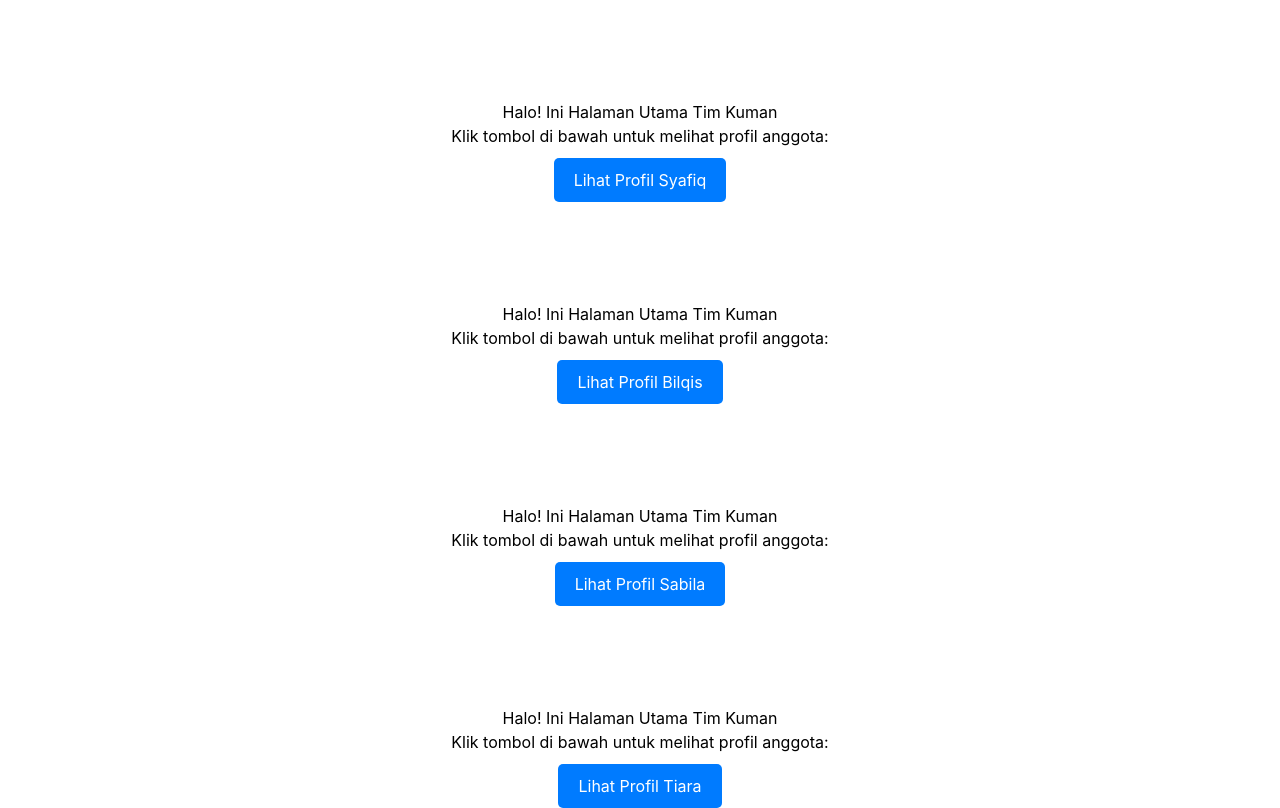
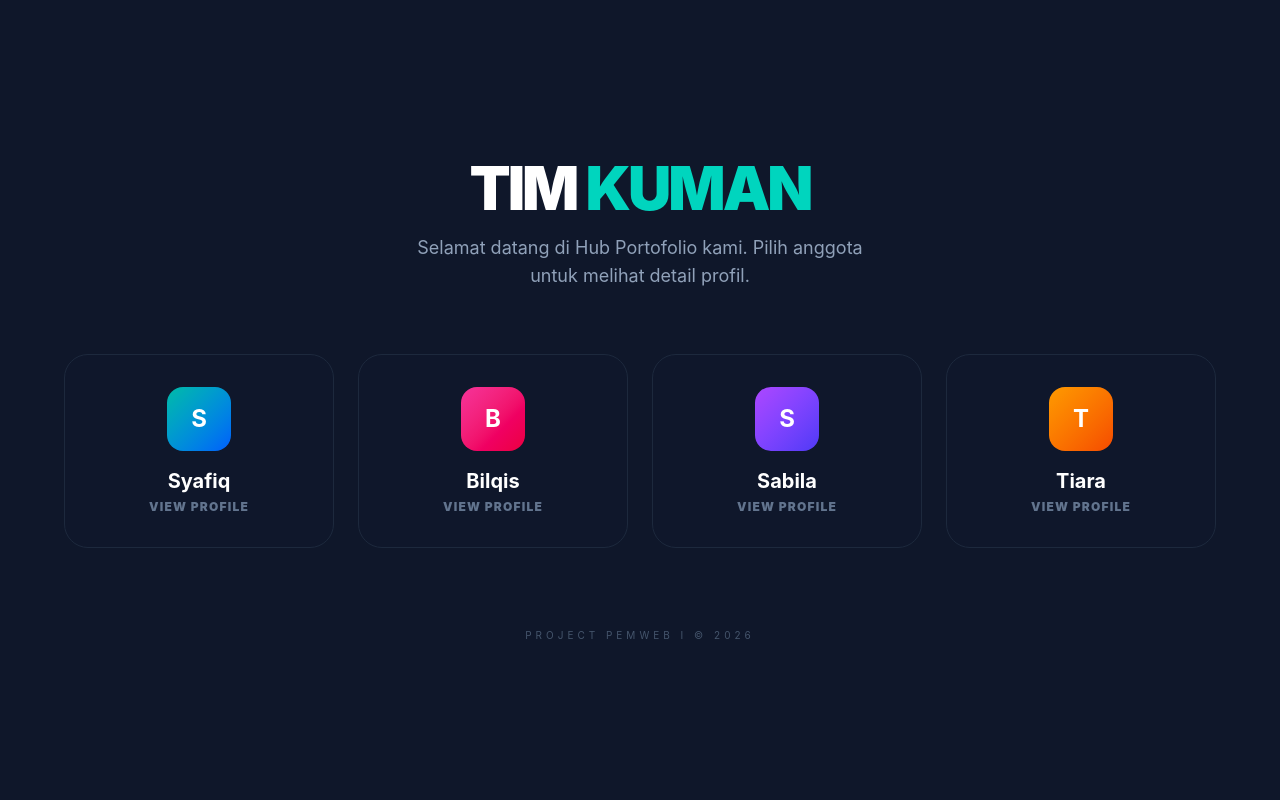
Before and after one commit to sabilrra/Project-React-Kuman, a React (Vite) app in the folder nama-project/: page / in a window 1280 px wide. Built offline with nearby package versions, Linux system fonts and the light colour scheme.

Commit message:
final kayanya

```diff
--- a/nama-project/src/App.jsx
+++ b/nama-project/src/App.jsx
@@ -1,135 +1,71 @@
-import { BrowserRouter, Routes, Route, Link } from 'react-router-dom' // Nah, kita import Link di sini
+import { BrowserRouter, Routes, Route, Link } from 'react-router-dom'
 import './App.css'
 import ProfileSyafiq from './pages/profilesyafiq'
-import Home from "./pages/profilesyafiq";
 import ProfileBilqis from './pages/profilebilqis'
 import ProfileSabila from './pages/profilesabila'
 import ProfileTiara from './pages/profiletiara'
+
+// Komponen Home dipisah biar kodingan App.jsx gak kepanjangan
+const Home = () => {
+  const members = [
+    { name: "Syafiq", path: "/syafiq", color: "from-teal-500 to-blue-600" },
+    { name: "Bilqis", path: "/bilqis", color: "from-pink-500 to-rose-600" },
+    { name: "Sabila", path: "/sabila", color: "from-purple-500 to-indigo-600" },
+    { name: "Tiara", path: "/tiara", color: "from-amber-500 to-orange-600" },
+  ];
+
+  return (
+    <div className="min-h-screen bg-[#0f172a] text-white flex flex-col items-center justify-center p-8">
+      {/* Header Utama */}
+      <div className="text-center mb-16 space-y-4">
+        <h1 className="text-5xl md:text-6xl font-black tracking-tighter">
+          TIM <span className="text-teal-400">KUMAN</span>
+        </h1>
+        <p className="text-slate-400 text-lg max-w-md mx-auto">
+          Selamat datang di Hub Portofolio kami. Pilih anggota untuk melihat detail profil.
+        </p>
+      </div>
+
+      {/* Grid Tombol Anggota */}
+      <div className="grid grid-cols-1 sm:grid-cols-2 lg:grid-cols-4 gap-6 w-full max-w-6xl">
+        {members.map((member) => (
+          <Link key={member.name} to={member.path} className="group">
+            <div className={`relative overflow-hidden bg-slate-900 border border-slate-800 p-8 rounded-3xl transition-all duration-300 group-hover:-translate-y-2 group-hover:border-teal-500/50 group-hover:shadow-[0_20px_50px_rgba(20,184,166,0.1)]`}>
+              {/* Efek Cahaya saat Hover */}
+              <div className={`absolute -inset-1 bg-gradient-to-br ${member.color} opacity-0 group-hover:opacity-10 blur transition duration-500`}></div>
+
+              <div className="relative flex flex-col items-center gap-4">
+                <div className={`w-16 h-16 rounded-2xl bg-gradient-to-br ${member.color} flex items-center justify-center text-2xl font-bold`}>
+                  {member.name[0]}
+                </div>
+                <div className="text-center">
+                  <h3 className="text-xl font-bold text-white mb-1">{member.name}</h3>
+                  <p className="text-slate-500 text-xs uppercase tracking-widest font-black">View Profile</p>
+                </div>
+              </div>
+            </div>
+          </Link>
+        ))}
+      </div>
+
+      {/* Footer Simple */}
+      <footer className="mt-20 text-slate-600 text-[10px] uppercase tracking-[0.4em]">
+        Project PemWeb I &copy; 2026
+      </footer>
+    </div>
+  );
+};
 
 function App() {
   return (
     <BrowserRouter>
       <Routes>
-        {/* Halaman Home sekarang ada tombolnya */}
-        <Route path="/" element={
-          <div style={{textAlign: "center", marginTop: "100px"}}>
-            <h1>Halo! Ini Halaman Utama Tim Kuman</h1>
-            <p>Klik tombol di bawah untuk melihat profil anggota:</p>
-
-            {/* Ini tombol buat ke halaman Syafiq */}
-            <Link to="/syafiq">
-              <button style={{
-                padding: "10px 20px",
-                fontSize: "16px",
-                cursor: "pointer",
-                backgroundColor: "#007BFF",
-                color: "white",
-                border: "none",
-                borderRadius: "5px",
-                marginTop: "10px"
-              }}>
-                Lihat Profil Syafiq
-              </button>
-            </Link>
-
-          </div>
-        } />
-
-        {/* Rute ke profil lu */}
+        <Route path="/" element={<Home />} />
         <Route path="/syafiq" element={<ProfileSyafiq />} />
-      </Routes>
-
-      <Routes>
-        {/* Halaman Home sekarang ada tombolnya */}
-        <Route path="/" element={
-          <div style={{textAlign: "center", marginTop: "100px"}}>
-            <h1>Halo! Ini Halaman Utama Tim Kuman</h1>
-            <p>Klik tombol di bawah untuk melihat profil anggota:</p>
-
-            {/* Ini tombol buat ke halaman Bilqis */}
-            <Link to="/bilqis">
-              <button style={{
-                padding: "10px 20px",
-                fontSize: "16px",
-                cursor: "pointer",
-                backgroundColor: "#007BFF",
-                color: "white",
-                border: "none",
-                borderRadius: "5px",
-                marginTop: "10px"
-              }}>
-                Lihat Profil Bilqis
-              </button>
-            </Link>
-
-          </div>
-        } />
-
-        {/* Rute ke profil lu */}
         <Route path="/bilqis" element={<ProfileBilqis />} />
-      </Routes>
-
-
-      <Routes>
-        {/* Halaman Home sekarang ada tombolnya */}
-        <Route path="/" element={
-          <div style={{textAlign: "center", marginTop: "100px"}}>
-            <h1>Halo! Ini Halaman Utama Tim Kuman</h1>
-            <p>Klik tombol di bawah untuk melihat profil anggota:</p>
-
-            {/* Ini tombol buat ke halaman Bilqis */}
-            <Link to="/sabila">
-              <button style={{
-                padding: "10px 20px",
-                fontSize: "16px",
-                cursor: "pointer",
-                backgroundColor: "#007BFF",
-                color: "white",
-                border: "none",
-                borderRadius: "5px",
-                marginTop: "10px"
-              }}>
-                Lihat Profil Sabila
-              </button>
-            </Link>
-
-          </div>
-        } />
-
-        {/* Rute ke profil lu */}
         <Route path="/sabila" element={<ProfileSabila />} />
-      </Routes>
-
-      <Routes>
-        {/* Halaman Home sekarang ada tombolnya */}
-        <Route path="/" element={
-          <div style={{textAlign: "center", marginTop: "100px"}}>
-            <h1>Halo! Ini Halaman Utama Tim Kuman</h1>
-            <p>Klik tombol di bawah untuk melihat profil anggota:</p>
-
-            {/* Ini tombol buat ke halaman Tiara */}
-            <Link to="/tiara">
-              <button style={{
-                padding: "10px 20px",
-                fontSize: "16px",
-                cursor: "pointer",
-                backgroundColor: "#007BFF",
-                color: "white",
-                border: "none",
-                borderRadius: "5px",
-                marginTop: "10px"
-              }}>
-                Lihat Profil Tiara
-              </button>
-            </Link>
-
-          </div>
-        } />
-
-        {/* Rute ke profil lu */}
         <Route path="/tiara" element={<ProfileTiara />} />
       </Routes>
-
     </BrowserRouter>
   )
 }
--- a/nama-project/src/pages/profilesyafiq.jsx
+++ b/nama-project/src/pages/profilesyafiq.jsx
@@ -90,8 +90,8 @@ const profilesyafiq = () => {
                 </div>
 
                 <div className="sm:col-span-2 bg-slate-900/50 border border-slate-800 p-6 rounded-2xl hover:border-teal-500/40 transition-all">
-                  <h4 className="text-[10px] font-black uppercase text-teal-500 tracking-[0.2em] mb-2">Program Studi</h4>
-                  <p className="text-xl text-white font-bold">{data.prodi} — {data.fakultas}</p>
+                  <h4 className="text-[10px] font-black uppercase text-teal-500 tracking-[0.2em] mb-2">Study Program</h4>
+                  <p className="text-xl text-white font-bold">{data.prodi}</p>
                 </div>
 
                 <div className="sm:col-span-2 bg-slate-900/50 border border-slate-800 p-6 rounded-2xl hover:border-teal-500/40 transition-all">
```
